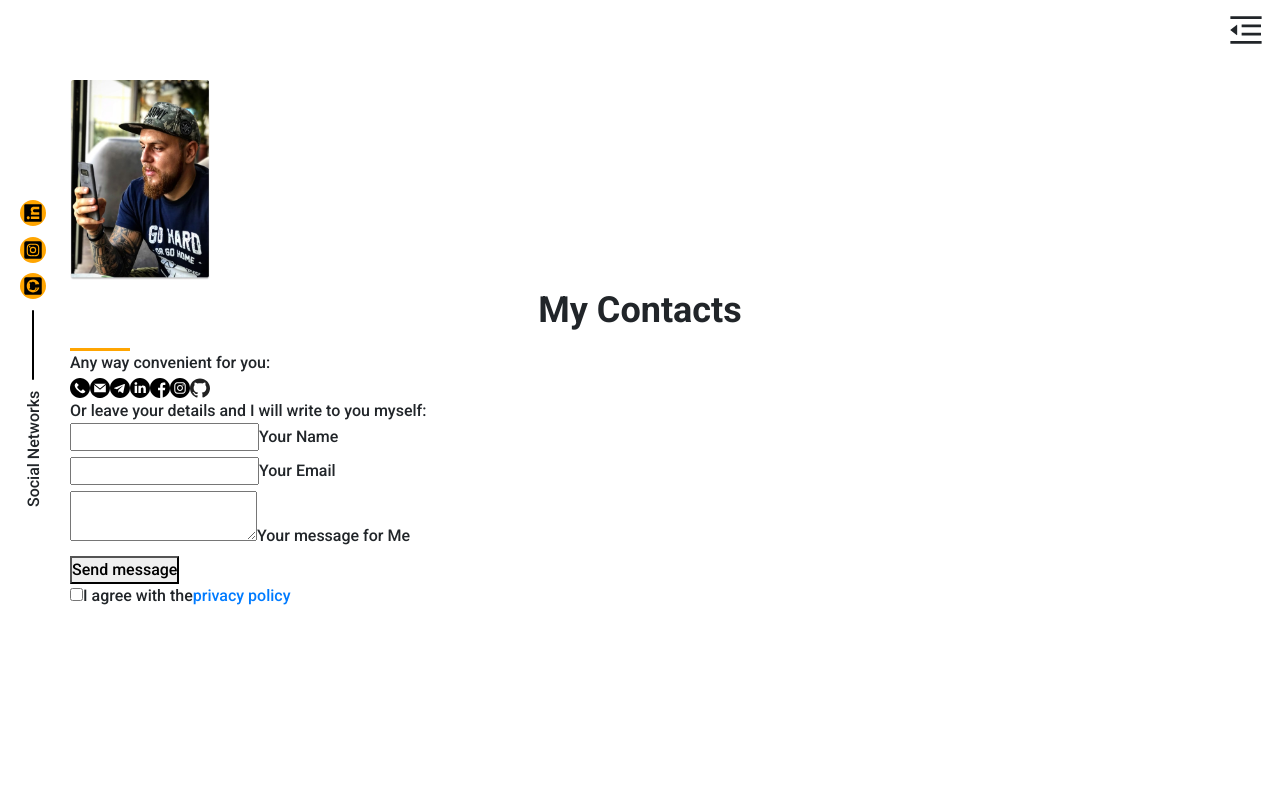
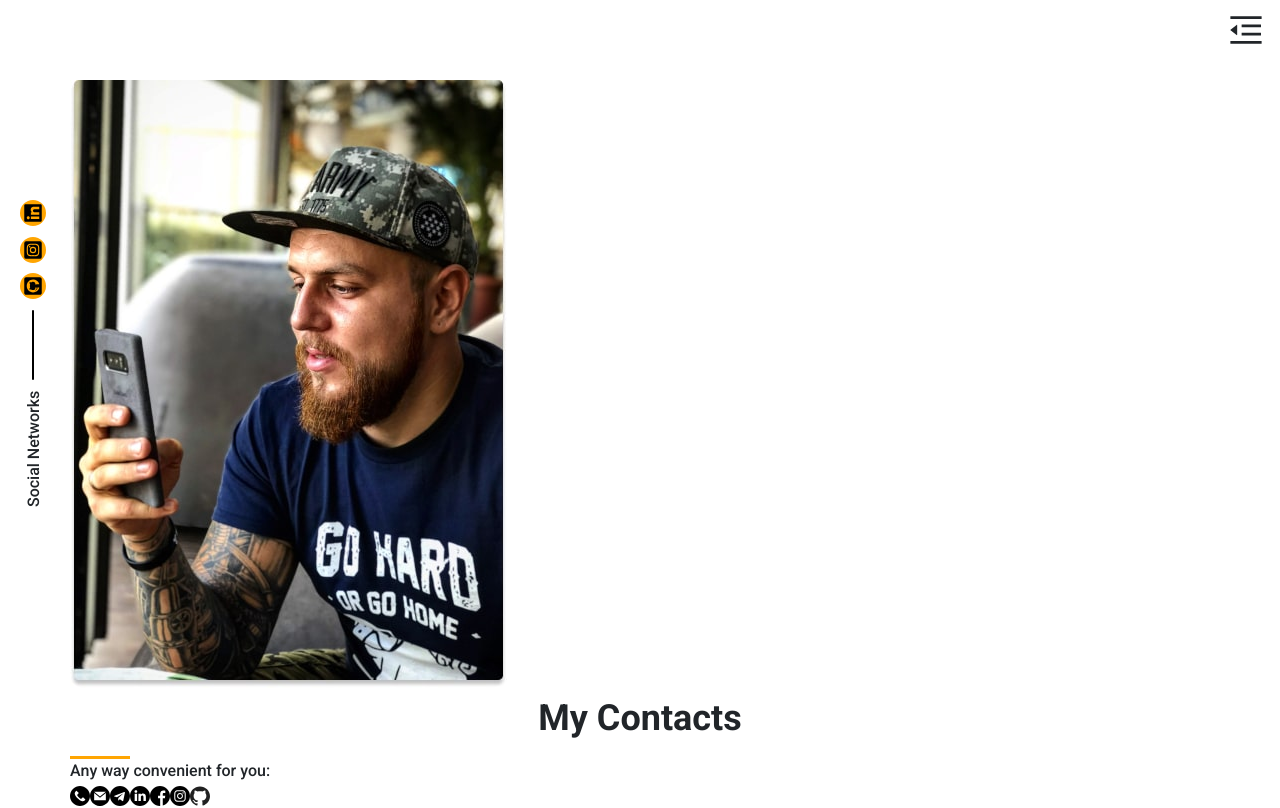
Before and after one commit to khozhainov-aleksandr/Porfolio-Khozhainov-Oleksandr, a Next.js app: page /contacts in a window 1280 px wide. Shown: the top 808 px of the page. Built offline with nearby package versions, Linux system fonts and the light colour scheme.

Commit message:
finish create contacts page

```diff
--- a/src/pages/contacts.tsx
+++ b/src/pages/contacts.tsx
@@ -15,28 +15,28 @@ export default function Contacts() {
     <div className={styles.contacts}>
       <Menu />
       <Container>
-        <div className="contacts__wrapper">
-          <div className="contacts__photo">
+        <div className={styles.mainWrapper}>
+          <div className={styles.myPhotoWrapper}>
             <Image
+            className={styles.myPhoto}
               src={myPhoto}
               alt="My Photo"
-              width={140}
-              height={200}
             />
           </div>
-          <div className="contacts__descr">
+          <div className={styles.descriptionWrapper}>
             <h1 className={styles.mainTitle}>
               My Contacts
             </h1>
             <Divider position='start' />
 
-            <div className="title title_fz14 contacts__text">
+            <p className={styles.text}>
               Any way convenient for you:
-            </div>
-            <div className="contacts__social">
+            </p>
+            <div className={styles.socialWrapper}>
               {contactsData.map((data, i) => (
                 <Link
-                key={i}
+                  key={i}
+                  className={styles.socialLink}
                   href={data.link}
                   target="_blank"
                 >
@@ -49,11 +49,11 @@ export default function Contacts() {
                 </Link>
               ))}
             </div>
-            <div className="title title_fz14 contacts__text">
+            <p className={styles.text}>
               Or leave your details and I will write to you myself:
-            </div>
-            <form action="#" className="contacts__form">
-              <div className="contacts__input">
+            </p>
+            <form action="#" className={styles.form}>
+              <div className={styles.inputWrapper}>
                 <input
                   required
                   name="name"
@@ -64,7 +64,7 @@ export default function Contacts() {
                   Your Name
                 </label>
               </div>
-              <div className="contacts__input">
+              <div className={styles.inputWrapper}>
                 <input
                   required
                   name="email"
@@ -76,19 +76,19 @@ export default function Contacts() {
                 </label>
               </div>
 
-              <div className="contacts__textarea">
+              <div className={styles.textAreaWrapper}>
                 <textarea name="text" id="text"></textarea>
                 <label htmlFor="text">
                   Your message for Me
                 </label>
               </div>
-              <div className="contacts__triggers">
-                <button className="contacts__btn btn">
+              <div className={styles.triggers}>
+                <button className={styles.button}>
                   Send message
                 </button>
-                <div className="contacts__policy">
+                <div className={styles.policyWrapper}>
                   <input required type="checkbox"/ >
-                  <span>I agree with the
+                  <span>{'I agree with the '}
                     <Link href="./doc/policy.html" target="_blank">
                       privacy policy
                     </Link>
```
